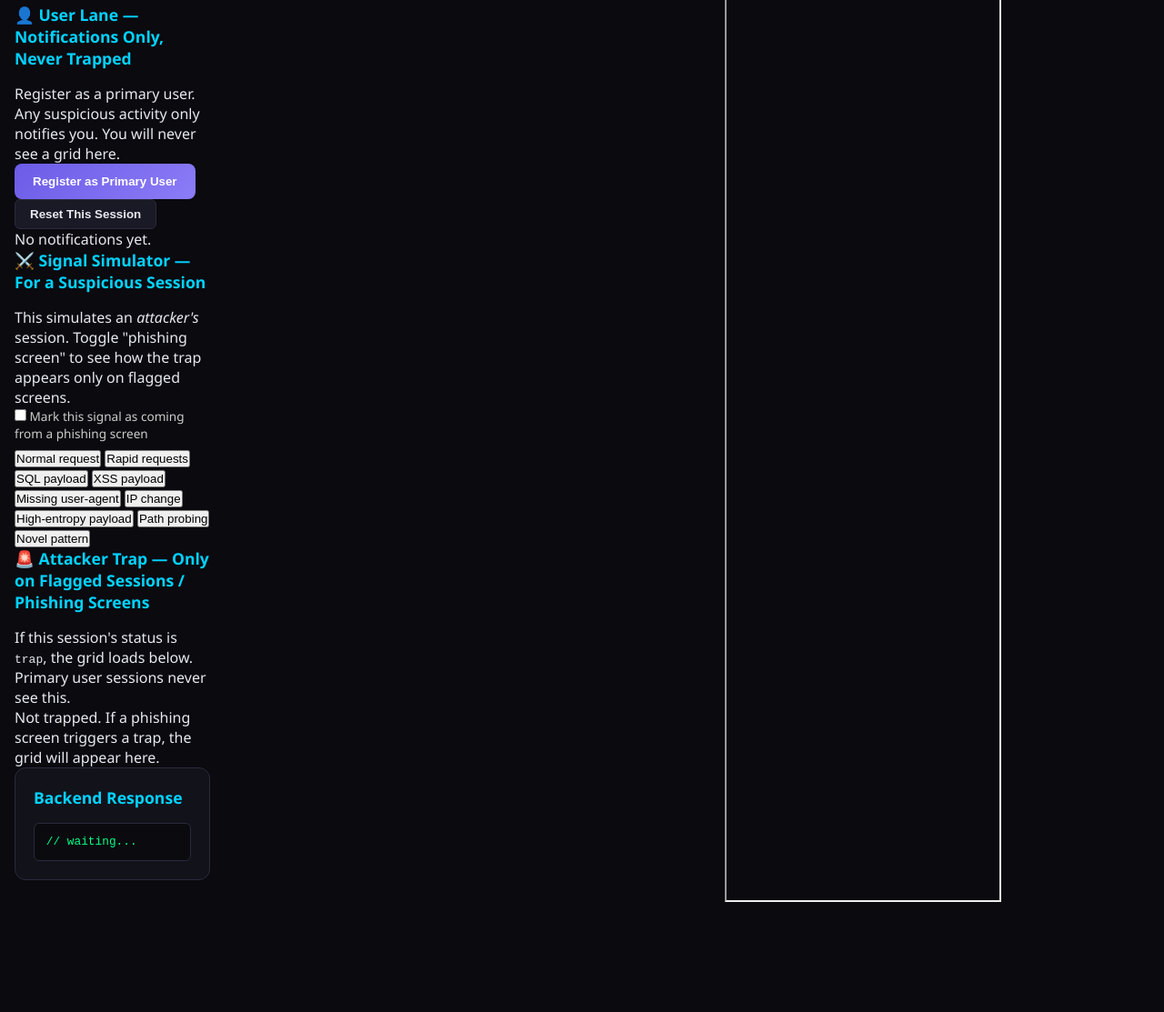
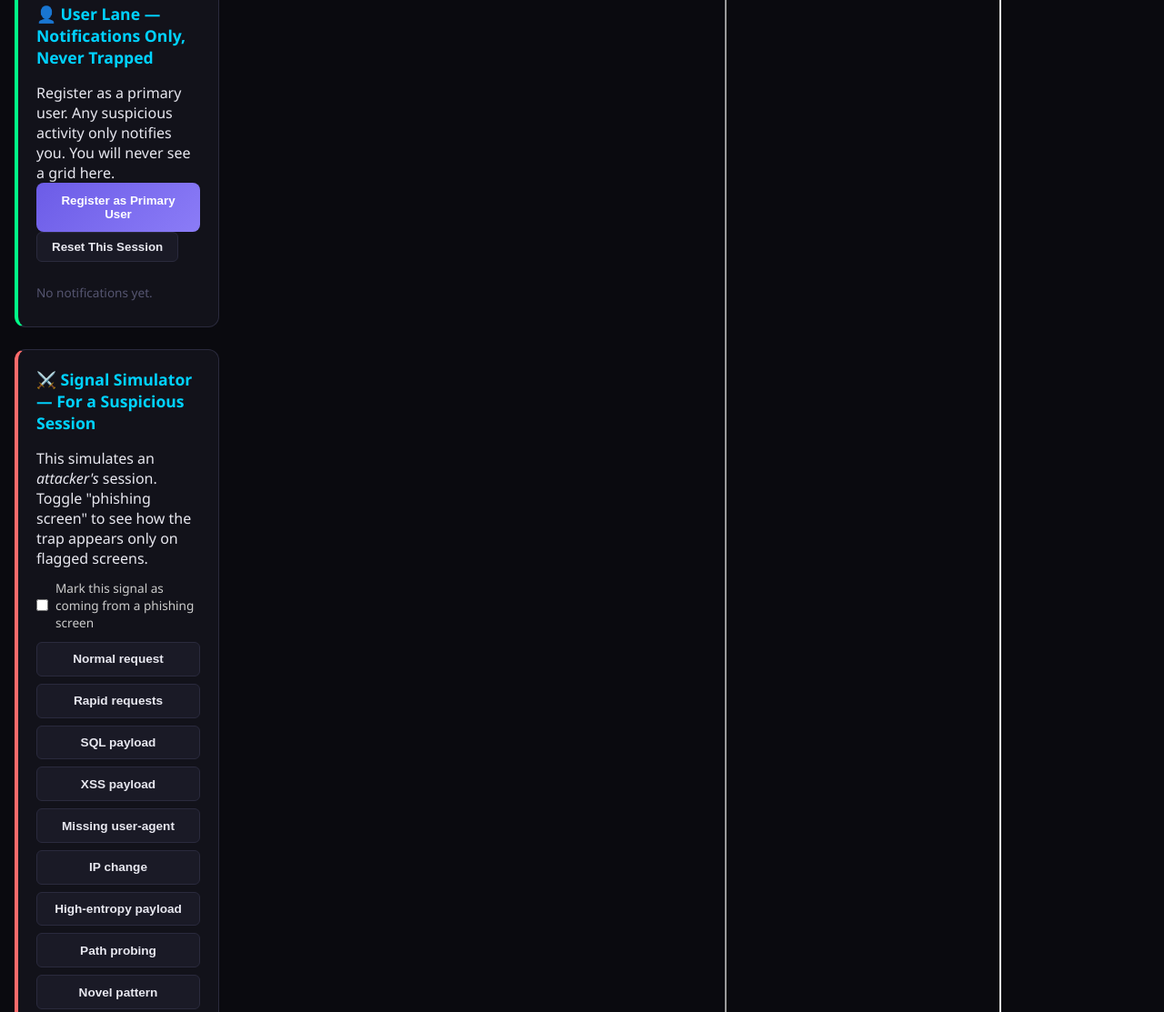
Before and after one commit to TheGuru-main/SEEK, a plain HTML site: page static/index.html in a window 1280 px wide. Shown: the part 618-1731 px from the top of the page at 91% size. Before the commit the page ends 1642 px from the top, so only its background shows below. Drawn offline with Linux system fonts and the light colour scheme.

Commit message:
Update style.css
styleupdt

```diff
--- a/static/style.css
+++ b/static/style.css
@@ -137,3 +137,28 @@ pre {
     border-color: #6c5ce7;
     transform: translateY(-1px);
 }
+
+.lane { background:#12121a; border:1px solid #2a2a3d; border-radius:12px; padding:1.25rem; margin-bottom:1.5rem; }
+.user-lane   { border-left:4px solid #00ff88; }
+.attack-lane { border-left:4px solid #ff6b6b; }
+.trap-lane   { border-left:4px solid #ffd700; }
+
+.notifications { margin-top:1rem; display:flex; flex-direction:column; gap:0.5rem; max-height:250px; overflow-y:auto; }
+.notif { background:#1a1a26; border:1px solid #2a2a3d; border-radius:6px; padding:0.75rem; font-size:0.85rem; }
+.notif strong { color:#00d2ff; margin-right:0.5rem; }
+.notif small { display:block; color:#555570; margin-top:0.3rem; font-size:0.7rem; }
+.empty { color:#555570; font-size:0.85rem; padding:0.5rem 0; }
+
+.signal-grid { display:grid; grid-template-columns:repeat(auto-fill,minmax(180px,1fr)); gap:0.5rem; margin-top:0.5rem; }
+.sig-btn {
+    background:#1a1a26; border:1px solid #2a2a3d; color:#e8e8f0;
+    padding:0.65rem 1rem; border-radius:6px; cursor:pointer; font-weight:600;
+    font-size:0.85rem; transition:all 0.2s;
+}
+.sig-btn:hover { background:#222233; border-color:#ff6b6b; transform:translateY(-1px); }
+
+.toggle { display:flex; align-items:center; gap:0.5rem; margin:0.75rem 0; font-size:0.85rem; color:#ccc; }
+.toggle input { accent-color:#6c5ce7; }
+
+#trapContainer { margin-top:1rem; min-height:80px; }
+#trapContainer iframe { width:100%; height:420px; border:1px solid #2a2a3d; border-radius:8px; background:#0a0a0f; }
```
